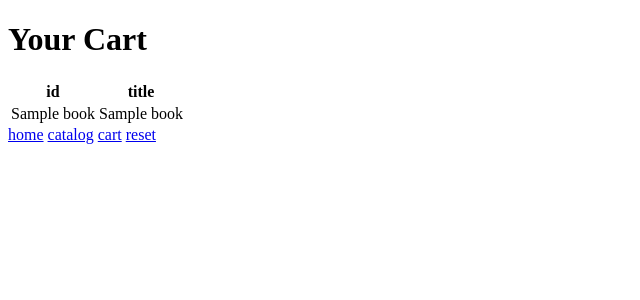
After one commit to A-manH/learning-flask, a Flask app: template store/templates/cart.html in a window 1280 px wide. The commit adds this page. Shown: the top 300 px of the page, without its empty margins (0-640 px from the left). Run offline with Flask 3, Linux system fonts and the light colour scheme; the template is opened without the code that fills it: most values are stand-ins (such as "Sample title", 1, 10 or a date in 2020).

Commit message:
added full data reset, add to cart, view catalog

```diff
--- a/store/app.py
+++ b/store/app.py
@@ -1,4 +1,3 @@
-from os import close
 from flask import Flask, render_template, redirect, request, session
 from flask_session import Session
 import sqlite3
@@ -10,12 +9,19 @@ app.config["SESSION_TYPE"] = "filesystem"
 Session(app)
 
 def create_table():
+    books_data = [
+    ("To Kill a Mockingbird",),  # Each tuple represents one row
+    ("1984",),
+    ("Pride and Prejudice",),
+    ("The Great Gatsby",),
+    ("Moby-Dick",)
+    ]
+
     connection = sqlite3.connect("books.db")
     cursor = connection.cursor()
-    cursor.execute("""INSERT INTO books (title) VALUES (?), (?), (?), (?), (?)""",
-                ("To Kill a Mockingbird", "1984", "Pride and Prejudice", "The Great Gatsby", "Moby-Dick"))
+    cursor.executemany("INSERT INTO books (title) VALUES (?)", books_data)
     connection.commit()
-    cursor.close()
+    connection.close()
 
 def get_db_connection():
     return sqlite3.connect("books.db")
@@ -30,23 +36,37 @@ def index():
 
 @app.route("/catalog", methods=["GET", "POST"])
 def catalog():
+    connection = get_db_connection()
+    cursor = connection.cursor()
+
     if not "cart" in session:
         session["cart"] = []
 
     if request.method == "POST":
-        try:
-            book_id = request.form.get("id")
-            session["cart"].append(book_id)
+        book_id = request.form.get("id")
+        session["cart"].append(book_id)
+        cursor.execute("""DELETE FROM books WHERE id = ?""", (book_id,))
 
-            connection = get_db_connection()
-            cursor = connection.cursor()
-            cursor.execute(f"""DELETE FROM books WHERE id = {book_id};""")
-            close_db_connection(connection)
-        except:
-            print("book_id does not exist")
+    books_table = cursor.execute("""SELECT * FROM books""").fetchall()
+    close_db_connection(connection)
+    return render_template("catalog.html", books_table=books_table)
 
+@app.route("/cart")
+def view_cart():
+    cart = session.get("cart")
     connection = get_db_connection()
     cursor = connection.cursor()
-    books = cursor.execute("""SELECT * FROM books""").fetchall()
+    cursor.execute("""SELECT * FROM books WHERE id IN (?)""", cart)
+    close_db_connection(connection)
+    return render_template("cart.html", cart=cart)
+
+@app.route("/reset")
+def reset():
+    session.clear()
+    connection = sqlite3.connect("books.db")
+    cursor = connection.cursor()
+    cursor.execute("""DELETE FROM books""")
+    connection.commit()
     connection.close()
-    return render_template("catalog.html", books=books)
+    create_table()
+    return redirect("/")
--- /dev/null
+++ b/store/templates/cart.html
@@ -0,0 +1,27 @@
+{% extends "layout.html" %}
+
+{% block title %}cart{% endblock %}
+
+{% block body %}
+
+    <h1>Your Cart</h1>
+
+    <table>
+        <thead>
+            <th>id</th>
+            <th>title</th>
+        </thead>
+        <tbody>
+            {% if cart %}
+                {% for book in cart %}
+                <tr>
+                    <td>{{book}}</td>
+                    <!-- <td>{{book[0]}}</td> -->
+                    <td>{{book[1]}}</td>
+                </tr>
+                {% endfor %}
+            {% endif %}
+        </tbody>
+    </table>
+
+{% endblock %}
--- a/store/templates/index.html
+++ b/store/templates/index.html
@@ -5,6 +5,5 @@
 {% block body %}
 
     <h1>Welcome to Willy's Book-Store!</h1>
-    <p>Visit catalog</p> <a href="/catalog">Catalog</a>
 
 {% endblock %}
--- a/store/templates/layout.html
+++ b/store/templates/layout.html
@@ -6,5 +6,12 @@
 </head>
 <body>
     {% block body %}{% endblock %}
+
+    <footer>
+        <a href="/">home</a>
+        <a href="/catalog">catalog</a>
+        <a href="/cart">cart</a>
+        <a href="/reset">reset</a>
+    </footer>
 </body>
 </html>
```
Also changed, not shown: store/templates/catalog.html (+4 -3 lines), store/books.db, 2 other files.
